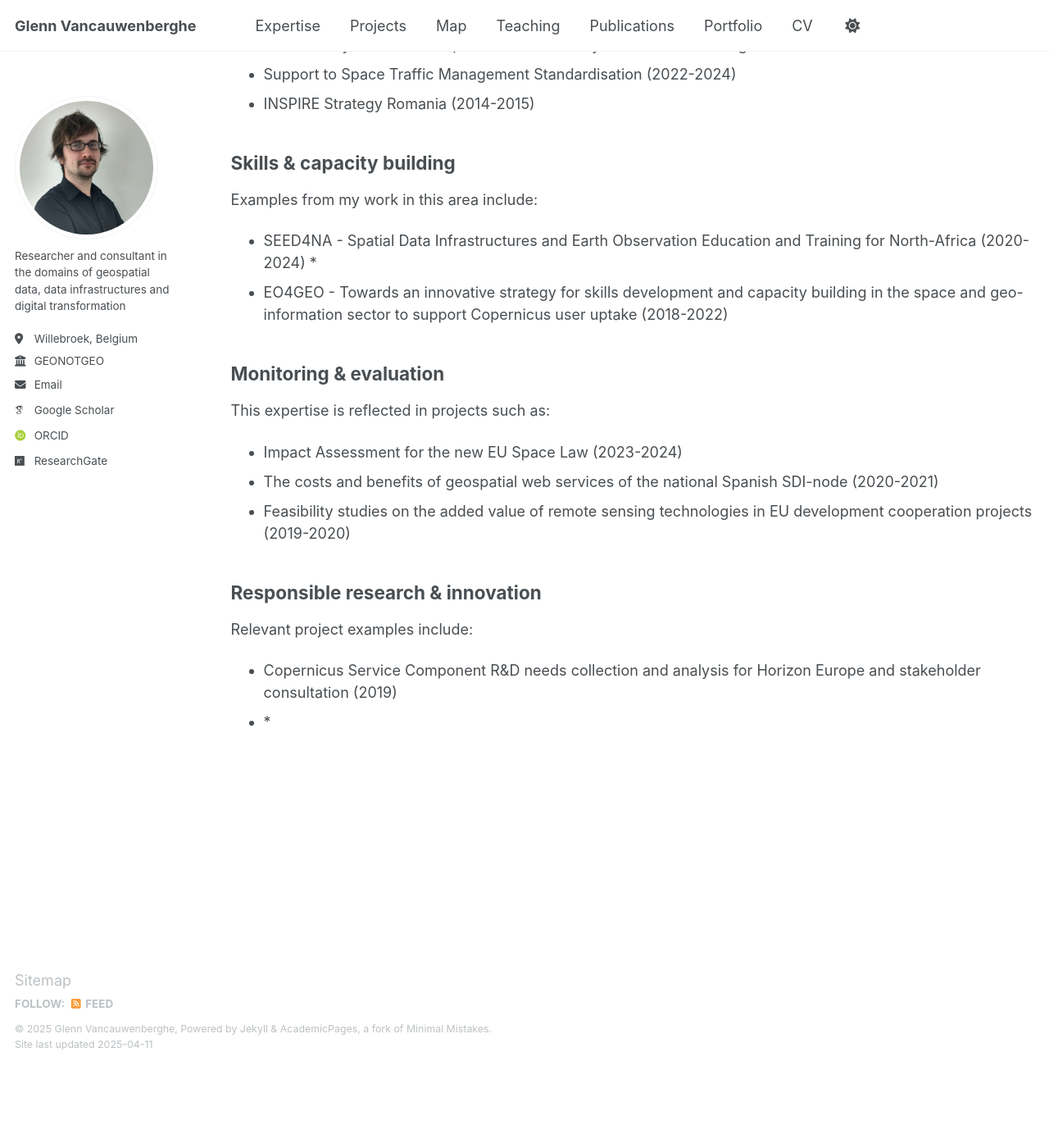
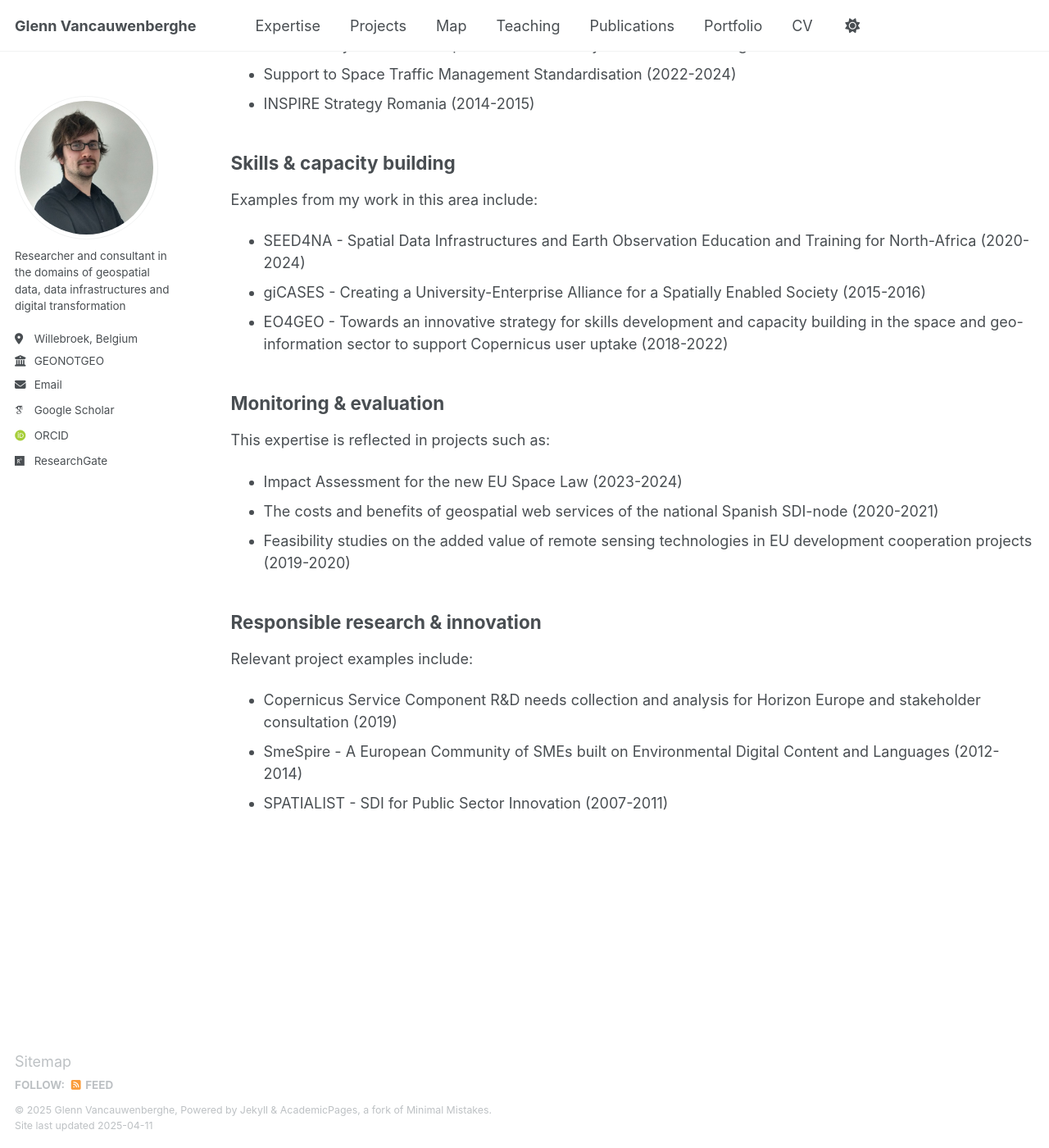
Before and after one commit to GVancauwenberghe/gvancauwenberghe.github.io, a Jekyll site: the page built from _pages/expert.md, in a window 1280 px wide and 1400 px high, scrolled down 1997 px. Shown: the whole window at 82% size. Built offline with Jekyll 4.4.1, drawn with Linux system fonts in a browser that asks for light colours; some web fonts are replaced; before the commit the page ends 3298 px from its top, so only the background shows below that.

Commit message:
Update expert.md

```diff
--- a/_pages/expert.md
+++ b/_pages/expert.md
@@ -50,7 +50,7 @@ Examples of projects in this area are:
 
 Examples from my work in this area include:
 * SEED4NA - Spatial Data Infrastructures and Earth Observation Education and Training for North-Africa (2020-2024)
-*
+* giCASES - Creating a University-Enterprise Alliance for a Spatially Enabled Society (2015-2016)
 * EO4GEO - Towards an innovative strategy for skills development and capacity building in the space and geo-information sector to support Copernicus user uptake (2018-2022)
 
 ## Monitoring & evaluation
@@ -64,5 +64,5 @@ This expertise is reflected in projects such as:
 
 Relevant project examples include:
 * Copernicus Service Component R&D needs collection and analysis for Horizon Europe and stakeholder consultation (2019)
-*
-*
+* SmeSpire - A European Community of SMEs built on Environmental Digital Content and Languages (2012-2014)
+* SPATIALIST - SDI for Public Sector Innovation (2007-2011)
```
